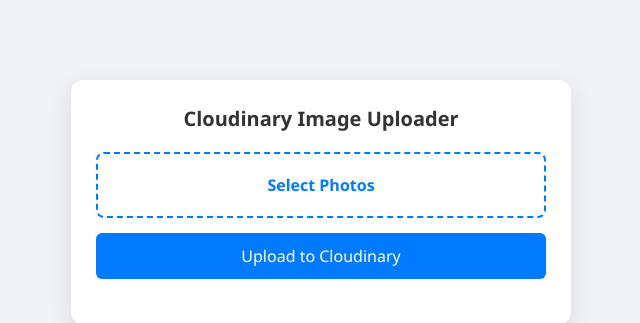
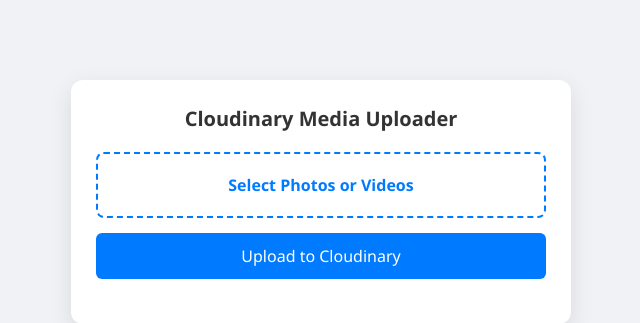
Before and after one commit to pawandevprasad1-wq/WOWS-REPOSITORY, a Flask app: page / in a window 1280 px wide. Shown: the part 198-521 px from the top of the page, without its empty margins (319-959 px from the left). Run offline with Flask 3, Linux system fonts and the light colour scheme.

Commit message:
Update file upload labels and messages for media

```diff
--- a/templates/index.html
+++ b/templates/index.html
@@ -9,9 +9,9 @@
         body { background: #f0f2f5; display: flex; justify-content: center; align-items: center; min-height: 100vh; padding: 20px; }
         .card { background: #ffffff; padding: 25px; border-radius: 12px; box-shadow: 0 8px 24px rgba(0,0,0,0.1); width: 100%; max-width: 500px; text-align: center; }
         h2 { color: #333; margin-bottom: 20px; font-size: 20px; }
-        .file-label { display: block; border: 2px dashed #007bff; padding: 20px; border-radius: 8px; cursor: pointer; color: #007bff; font-weight: 600; margin-bottom: 15px; }
+        .file-label { display: block; border: 2px dashed #007bff; padding: 20px; border-radius: 8px; cursor: pointer; color: #007bff; font-weight: 600; }
         input[type="file"] { display: none; }
-        button { background: #007bff; color: white; border: none; padding: 12px 20px; font-size: 16px; border-radius: 6px; cursor: pointer; width: 100%; }
+        button { background: #007bff; color: white; border: none; padding: 12px 20px; font-size: 16px; border-radius: 6px; cursor: pointer; width: 100%; margin-top: 15px; }
         button:hover { background: #0056b3; }
         #status { margin-top: 15px; font-size: 14px; color: #555; font-weight: 600; }
 
@@ -19,17 +19,18 @@
         .url-box { margin-top: 20px; text-align: left; }
         .url-item { background: #f8f9fa; border: 1px solid #ddd; padding: 12px; margin-bottom: 10px; border-radius: 6px; }
         .url-text { font-size: 13px; color: #333; word-break: break-all; display: block; margin-bottom: 8px; font-family: monospace; }
-        .copy-btn { background: #28a745; color: white; border: none; padding: 6px 12px; border-radius: 4px; font-size: 12px; cursor: pointer; width: auto; }
+        .copy-btn { background: #28a745; color: white; border: none; padding: 6px 12px; border-radius: 4px; font-size: 12px; cursor: pointer; width: auto; margin-top: 0; }
         .copy-btn:hover { background: #218838; }
     </style>
 </head>
 <body>
 
     <div class="card">
-        <h2>Cloudinary Image Uploader</h2>
+        <h2>Cloudinary Media Uploader</h2>
         <form id="uploadForm">
-            <label for="photoInput" class="file-label" id="fileLabel">Select Photos</label>
-            <input type="file" id="photoInput" multiple accept="image/*">
+            <label for="photoInput" class="file-label" id="fileLabel">Select Photos or Videos</label>
+            <!-- accept attribute me video/ bhi allow kar diya hai -->
+            <input type="file" id="photoInput" multiple accept="image/*,video/*">
             <button type="submit">Upload to Cloudinary</button>
         </form>
 
@@ -43,7 +44,7 @@
 
         photoInput.addEventListener('change', () => {
             const count = photoInput.files.length;
-            fileLabel.innerText = count > 0 ? `${count} Image(s) Selected` : 'Select Photos';
+            fileLabel.innerText = count > 0 ? `${count} File(s) Selected` : 'Select Photos or Videos';
         });
 
         document.getElementById('uploadForm').addEventListener('submit', async function(e) {
@@ -53,7 +54,7 @@
             const resultDiv = document.getElementById('result');
 
             if (photoInput.files.length === 0) {
-                alert("Pehle photos select karein!");
+                alert("Pehle files select karein!");
                 return;
             }
 
@@ -62,7 +63,7 @@
                 formData.append('photos', photoInput.files[i]);
             }
 
-            statusDiv.innerText = "Uploading photos to Cloudinary...";
+            statusDiv.innerText = "Uploading files to Cloudinary...";
             resultDiv.innerHTML = "";
 
             try {
@@ -88,7 +89,7 @@
                     statusDiv.innerText = "Error: " + (data.error || "Upload failed");
                 }
             } catch (err) {
-                statusDiv.innerText = "Upload failed! Check server logs.";
+                statusDiv.innerText = "Upload failed. Check connection.";
             }
         });
     </script>
```
